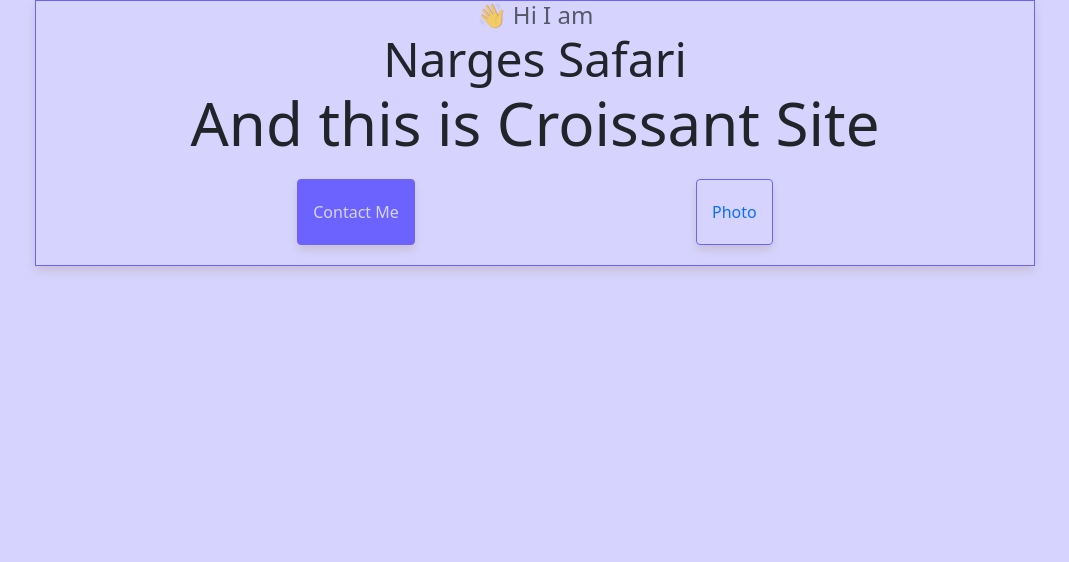
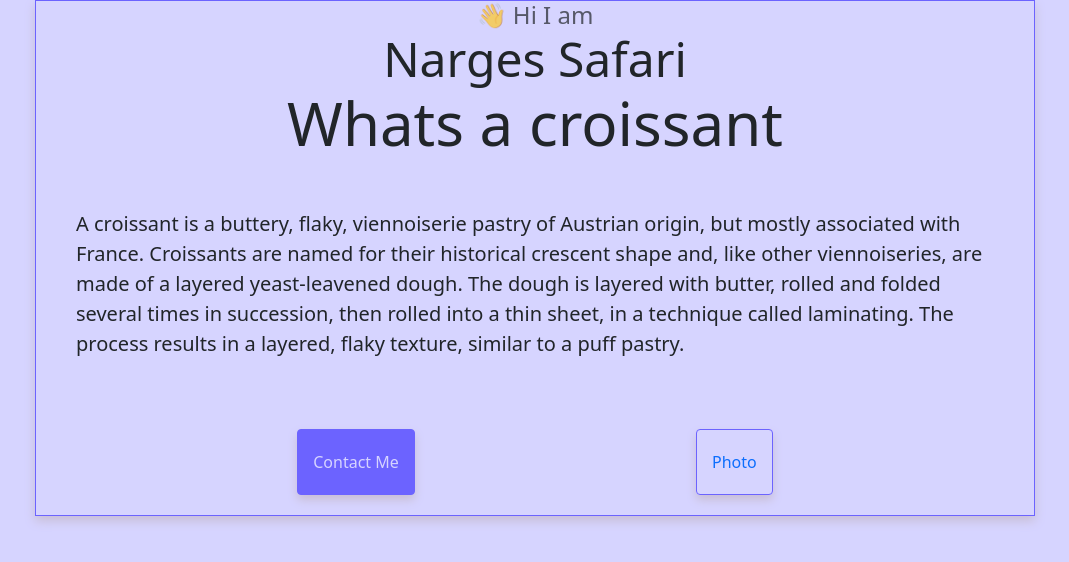
Before and after one commit to nargesazad/croissant, a plain HTML site: page index.html in a window 1280 px wide. Shown: the whole page, without its empty margins (105-1174 px from the left). Drawn offline with nearby package versions, Linux system fonts and the light colour scheme.

Commit message:
make SEO-friendly
-add a paragraph about croissant

```diff
--- a/index.html
+++ b/index.html
@@ -4,13 +4,14 @@
     <meta charset="UTF-8" />
     <meta http-equiv="X-UA-Compatible" content="IE=edge" />
     <meta name="viewport" content="width=device-width, initial-scale=1.0" />
+    <meta name="description" content="whats croissant?">
     <link
       href="https://cdn.jsdelivr.net/npm/bootstrap@5.1.3/dist/css/bootstrap.min.css"
       rel="stylesheet"
       integrity="sha384-1BmE4kWBq78iYhFldvKuhfTAU6auU8tT94WrHftjDbrCEXSU1oBoqyl2QvZ6jIW3"
       crossorigin="anonymous"
     />
-    <title>Narges responsiv project W1</title>
+    <title>Narges responsiv project</title>
     <style>
       :root {
         --primary-color: #6c63ff;
@@ -47,6 +48,14 @@
       a {
         text-decoration: none;
       }
+      p {
+        font-size: 20px;
+        line-height: 1.5;
+        margin: 30px 20px;
+        flex: 1;
+        padding: 20px;
+        border-radius: 4px;
+      }
       .links {
         display: flex;
         justify-content: space-evenly;
@@ -69,8 +78,9 @@
   <body>
     <h3>👋 Hi I am</h3>
     <h2>Narges Safari</h2>
-    <h1>And this is Croissant Site</h1>
+    <h1>Whats a croissant</h1>
     <h1🥐</h1>
+    <p>A croissant is a buttery, flaky, viennoiserie pastry of Austrian origin, but mostly associated with France. Croissants are named for their historical crescent shape and, like other viennoiseries, are made of a layered yeast-leavened dough. The dough is layered with butter, rolled and folded several times in succession, then rolled into a thin sheet, in a technique called laminating. The process results in a layered, flaky texture, similar to a puff pastry.</p>
     <div class="links">
       <a href="/contact.html#mail" target="_blank" id="contact" class="button"
         >Contact Me</a
```
Also changed, not shown: contact.html (+2 -1 lines), photo.html (+6 -1 lines).
